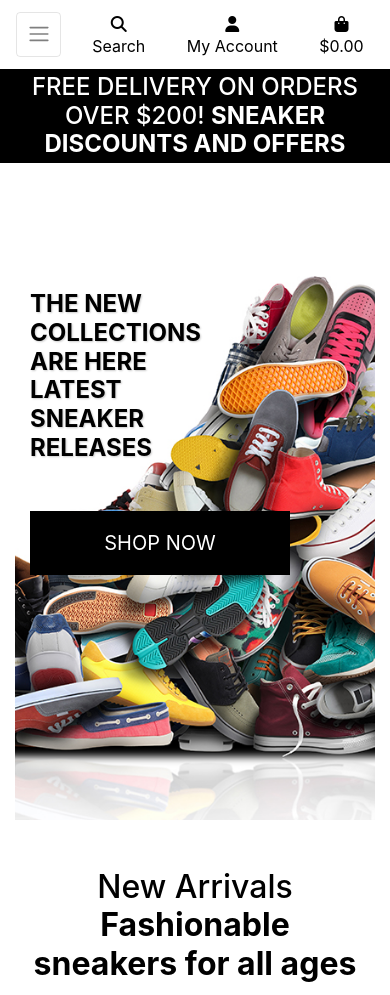
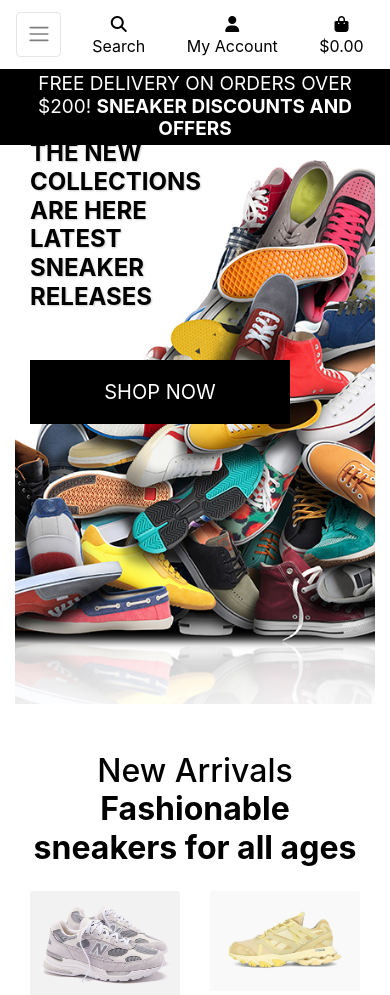
Before and after one commit to Attila-fawal/portal-sneakers, a Django app: page / in a window 390 px wide. Shown: the top 995 px of the page. Run offline with Django 3.2, Linux system fonts and the light colour scheme; data comes from the database, SQL or seed files in the repository; both versions use the stored data as it was after the commit; some libraries are stand-ins or nearby versions.

Commit message:
css update

```diff
--- a/home/templates/home/index.html
+++ b/home/templates/home/index.html
@@ -13,7 +13,7 @@
 <div class="main-picture">
     <div class="container h-100">
         <div class="row h-100">
-            <div class="col-7 col-md-6">
+            <div class="col-7 col-md-6 promo-sneaker-section">
                 <h1 class="display-4 logo-font text-black">
                     <a href="https://www.nike.com/" target="_blank" rel="noopener noreferrer" class="text-black">
                         The new collections are here
--- a/portal_sneakers/settings.py
+++ b/portal_sneakers/settings.py
@@ -30,7 +30,7 @@ SECRET_KEY = os.environ.get('SECRET_KEY', '')
 # SECURITY WARNING: don't run with debug turned on in production!
 DEBUG = True
 
-ALLOWED_HOSTS = ['8000-attilafawal-portalsneak-x72vh7e1rb5.ws-us102.gitpod.io', 'localhost',
+ALLOWED_HOSTS = ['8000-attilafawal-portalsneak-v8fy3gb6p8g.ws-us102.gitpod.io', 'localhost',
                 'portal-sneakers-b3943e09f616.herokuapp.com']
 
 # Application definition
--- a/products/templates/products/product_detail.html
+++ b/products/templates/products/product_detail.html
@@ -154,7 +154,7 @@
                                 class="fa fa-star {% if i <= comment.rating %}checked{% else %}unchecked{% endif %}"></span>
                             {% endfor %}
                         </div>
-                        {% if request.user.is_superuser %}
+                        {% if request.user == comment.user or request.user.is_superuser %}
                         <a href="{% url 'edit_comment' comment.id %}">Edit</a> |
                         <a class="text-danger" href="{% url 'delete_comment' comment.id %}">Delete</a>
                         {% endif %}
--- a/static/css/base.css
+++ b/static/css/base.css
@@ -369,9 +369,6 @@ input.qty_input[type="number"] {
 
 /* pad the top a bit when navbar is collapsed on mobile */
 @media (max-width: 991px) {
-    .header-container {
-        padding-top: 116px;
-    }
 
     body {
         height: calc(100vh - 116px);
@@ -414,4 +411,29 @@ input.qty_input[type="number"] {
     .decrement-qty {
         padding: .25rem .5rem !important;
     }
+
+
+
+    .promo-sneaker-section {
+        margin-top: -145px;
+        padding-top: 110px;
+    }
+
+
+    .free-delivery-banner {
+        padding-bottom: 2px;
+    }
+
+    .free-delivery-banner h2 {
+        font-size: 19px;
+        font-weight: normal;
+        line-height: 1.2;
+        margin-top: 0;
+        margin-bottom: 0;
+    }
+
+
+    .form-control{
+        font-size: 14px;
+    }
 }
--- a/templates/base.html
+++ b/templates/base.html
@@ -131,7 +131,7 @@
                 {% include 'includes/main-nav.html' %}
             </nav>
         </div>
-        <div id="delivery-banner" class="row text-center">
+        <div id="delivery-banner" class="row text-center free-delivery-banner">
             <div class="col bg-black text-white">
                 <h2 class="logo-font my-1">Free delivery on orders over ${{ free_delivery_threshold }}! <strong>Sneaker
                         discounts and offers</strong></h2>
```
Also changed, not shown: db.sqlite3.
